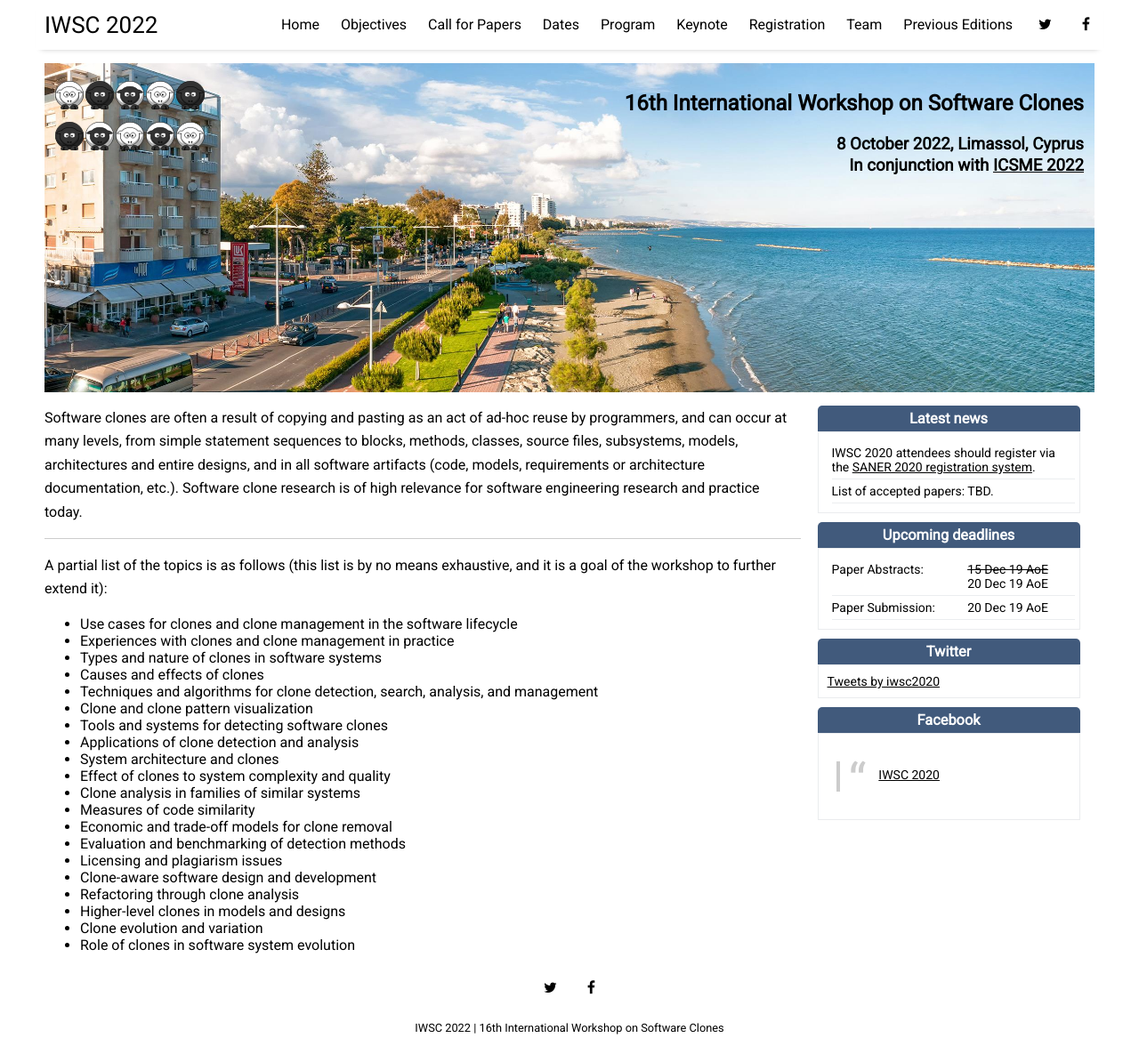
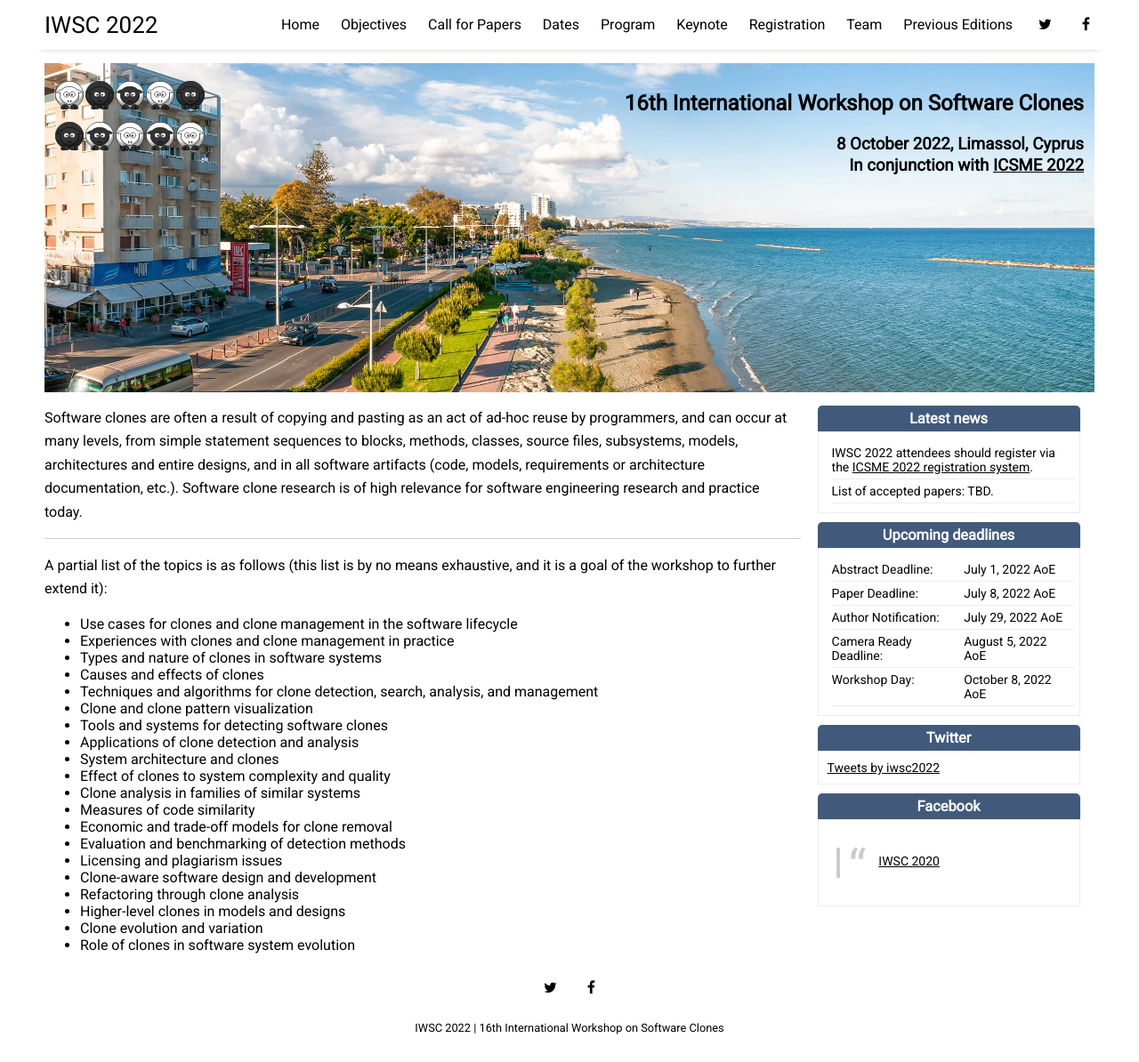
Before and after one commit to iwsc2023/iwsc2023.github.io, a Jekyll site: the page built from index.html, in a window 1280 px wide and 1194 px high. Shown: the whole window at 89% size. Built offline with Jekyll 4.4.1, drawn with Linux system fonts in a browser that asks for light colours; nearby versions of some CDN libraries; the list of posts is cut into pages by our own code; comment, search, counter and statistics services are not loaded.

Commit message:
add important dates

```diff
--- a/_includes/sidebar.html
+++ b/_includes/sidebar.html
@@ -8,7 +8,7 @@
         <tr>
 
         <tr>
-          <td class="tg-col">IWSC 2020 attendees should register via the <a href="https://saner2020.csd.uwo.ca/">SANER 2020 registration system</a>.</td>
+          <td class="tg-col">IWSC 2022 attendees should register via the <a href="https://cyprusconferences.org/icsme2022/">ICSME 2022 registration system</a>.</td>
         </tr>
         <tr>
           <!---<th class="tg-col">List of accepted papers: <a href="https://iwsc2019.github.io/pages/program.html">here</a>.</th>--->
@@ -22,12 +22,25 @@
     <div class="grey_box">
       <table class="tg">
         <tr>
-          <td class="tg-col">Paper Abstracts:</td>
-          <td class="tg-col"><del>15 Dec 19 AoE</del> <br/> 20 Dec 19 AoE</td>
+          <td class="tg-col">Abstract Deadline:</td>
+          <td class="tg-col">July 1, 2022 AoE</td>
+          <!---<td class="tg-col"><del>July 1, 2022 AoE</del> <br/> 20 Dec 19 AoE</td>--->
         </tr>
         <tr>
-          <td class="tg-col">Paper Submission:</td>
-          <td class="tg-col">20 Dec 19 AoE</td>
+          <td class="tg-col">Paper Deadline:</td>
+          <td class="tg-col">July 8, 2022 AoE</td>
+        </tr>
+        <tr>
+          <td class="tg-col">Author Notification:</td>
+          <td class="tg-col">July 29, 2022 AoE</td>
+        </tr>
+        <tr>
+          <td class="tg-col">Camera Ready Deadline:</td>
+          <td class="tg-col">August 5, 2022 AoE</td>
+        </tr>
+        <tr>
+          <td class="tg-col">Workshop Day:</td>
+          <td class="tg-col">October 8, 2022 AoE</td>
         </tr>
       </table>
     </div>
@@ -39,7 +52,7 @@
         <a class="twitter-timeline" data-tweet-limit="2" href="https://twitter.com/iwsc2020">Tweets by IWSC</a>
         <script async src="//platform.twitter.com/widgets.js" charset="utf-8"></script>
         --->
-        <a class="twitter-timeline" height="500" data-tweet-limit="5" href="https://twitter.com/IWSC2020">Tweets by iwsc2020</a>
+        <a class="twitter-timeline" height="500" data-tweet-limit="5" href="https://twitter.com/IWSC2022">Tweets by iwsc2022</a>
         <script async src="https://platform.twitter.com/widgets.js" charset="utf-8"></script>
     </div>
 
```
